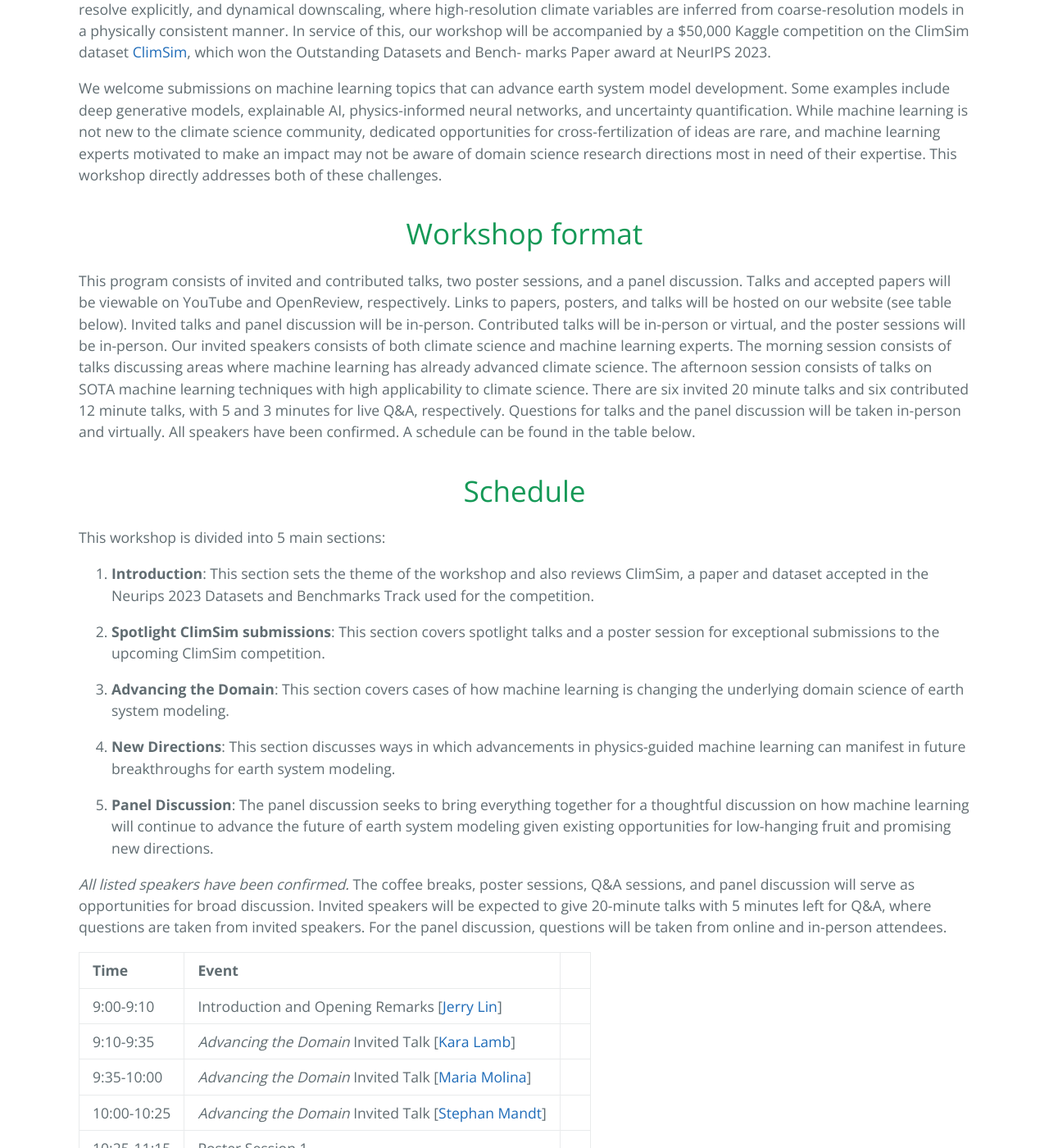
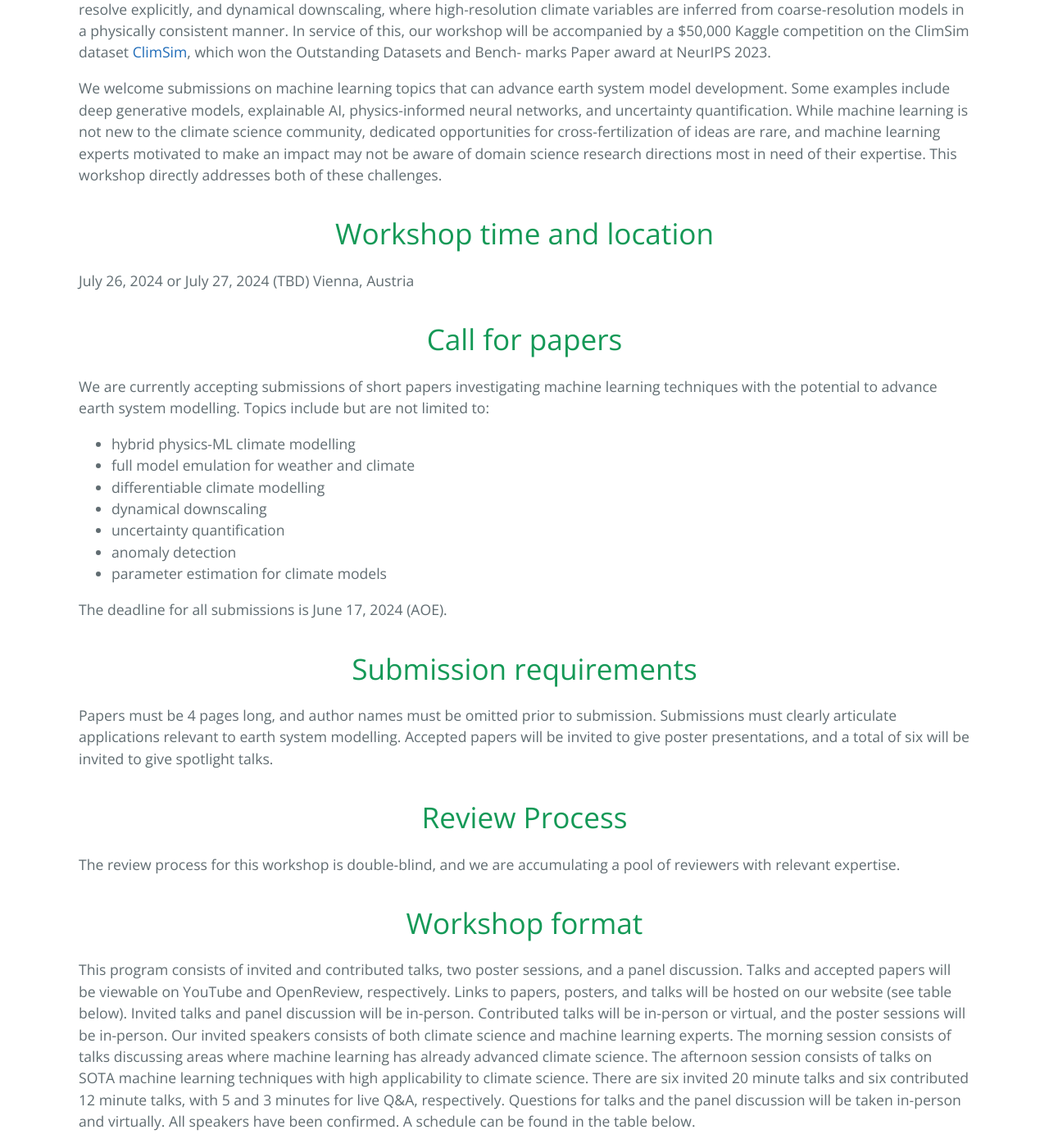
Before and after one commit to leap-stc/ml4esm-workshop, a Jekyll site: the page built from index.md, in a window 1280 px wide and 1400 px high, scrolled down 1269 px. Shown: the whole window at 82% size. Built offline with Jekyll 4.4.1, drawn with Linux system fonts in a browser that asks for light colours; some of the changed text lies outside the part shown.

Commit message:
preliminary website updates

```diff
--- a/index.md
+++ b/index.md
@@ -53,6 +53,33 @@ and uncertainty quantification. While machine learning is not new to the climate
 dedicated opportunities for cross-fertilization of ideas are rare, and machine learning experts motivated to
 make an impact may not be aware of domain science research directions most in need of their expertise.
 This workshop directly addresses both of these challenges.
+
+# Workshop time and location
+
+July 26, 2024 or July 27, 2024 (TBD)
+Vienna, Austria
+
+# Call for papers
+
+We are currently accepting submissions of short papers investigating machine learning techniques with the potential to advance earth system modelling. Topics include but are not limited to:
+
+- hybrid physics-ML climate modelling
+- full model emulation for weather and climate
+- differentiable climate modelling
+- dynamical downscaling
+- uncertainty quantification
+- anomaly detection
+- parameter estimation for climate models
+
+The deadline for all submissions is June 17, 2024 (AOE).
+
+# Submission requirements
+
+Papers must be 4 pages long, and author names must be omitted prior to submission. Submissions must clearly articulate applications relevant to earth system modelling. Accepted papers will be invited to give poster presentations, and a total of six will be invited to give spotlight talks.
+
+# Review Process
+
+The review process for this workshop is double-blind, and we are accumulating a pool of reviewers with relevant expertise.
 
 # Workshop format
 
```
Also changed, not shown: other parts of index.md (+2 -4 lines), 1 other file.
